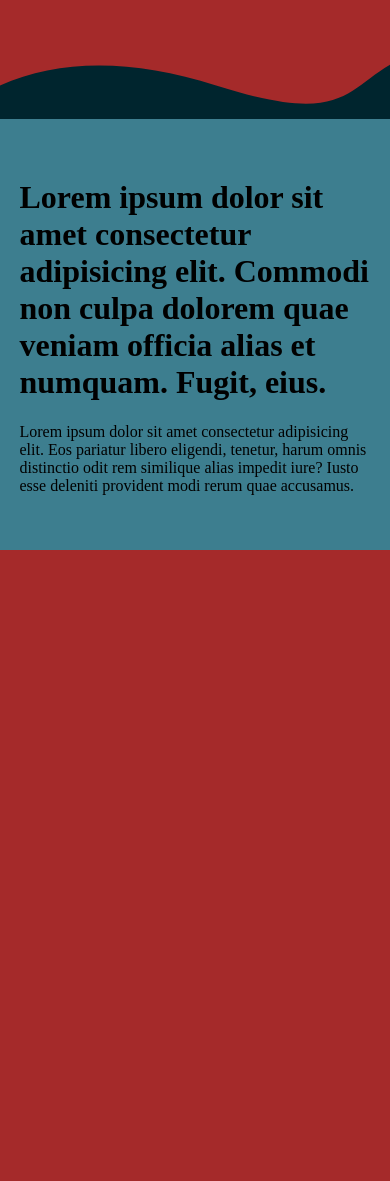
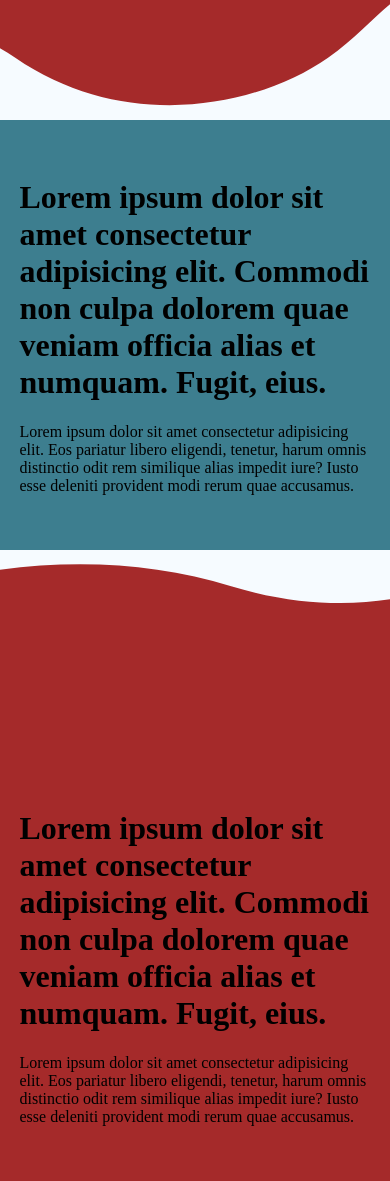
Before and after one commit to imkaransandhu/svgtesting, a plain HTML site: page index.html in a window 390 px wide. Shown: the part 512-1693 px from the top of the page. Before the commit the page ends 1076 px from the top, so only its background shows below. Drawn offline with Linux system fonts and the light colour scheme.

Commit message:
Update: New images and top and bottom svg curve

```diff
--- a/index.html
+++ b/index.html
@@ -6,6 +6,11 @@
     <meta name="viewport" content="width=device-width, initial-scale=1.0" />
     <title>SVG Testing</title>
     <link rel="stylesheet" href="style.css" />
+    <link
+      rel="shortcut icon"
+      href="./images/favicon-32x32.png"
+      type="image/x-icon"
+    />
   </head>
   <body>
     <div class="main-content">
@@ -22,8 +27,23 @@
     </div>
 
     <div class="banner">
-      <div class="svg"></div>
+      <div class="top-curve"></div>
+      <div class="bottom-curve"></div>
 
+      <h1>
+        Lorem ipsum dolor sit amet consectetur adipisicing elit. Commodi non
+        culpa dolorem quae veniam officia alias et numquam. Fugit, eius.
+      </h1>
+      <p>
+        Lorem ipsum dolor sit amet consectetur adipisicing elit. Eos pariatur
+        libero eligendi, tenetur, harum omnis distinctio odit rem similique
+        alias impedit iure? Iusto esse deleniti provident modi rerum quae
+        accusamus.
+      </p>
+    </div>
+
+
+    <div class="main-content-2">
       <h1>
         Lorem ipsum dolor sit amet consectetur adipisicing elit. Commodi non
         culpa dolorem quae veniam officia alias et numquam. Fugit, eius.
--- a/style.css
+++ b/style.css
@@ -10,20 +10,49 @@ body {
     padding: 10% 5%;
 }
 
+.main-content-2 {
+    margin-top: 200px;
+    padding: 10% 5%;
+}
+
 .banner {
     position: relative;
     padding: 10% 5%;
     background-color: hsl(192, 40%, 40%);
 }
 
-.svg {
+/* .svg {
     width: 100%;
     position: absolute;
     left: 0;
     right: 0;
     top: calc((-10.9/100) * 100vw);
-    /* top: -165px; */
+     top: -165px;
     background-image: url(./images/bg-footer-top-desktop.svg);
+    background-size: contain;
+    background-repeat: no-repeat;
+    height: 500px;
+} */
+
+.top-curve {
+    width: 100%;
+    position: absolute;
+    left: 0;
+    right: 0;
+    top: calc((-10.9/100) * 100vw);
+    background-image: url(./images/bg-section-top-desktop-1.svg);
+    background-size: contain;
+    background-repeat: no-repeat;
+    height: 500px;
+}
+
+.bottom-curve {
+    width: 100%;
+    position: absolute;
+    left: 0;
+    right: 0;
+    bottom: -500px;
+    background-image: url(./images/bg-section-bottom-desktop-1.svg);
     background-size: contain;
     background-repeat: no-repeat;
     height: 500px;
@@ -33,12 +62,24 @@ body {
 
 
 
-
 @media screen and (max-width: 768px) {
 
-    .svg {
+    /* .svg {
         top: calc((-14.1/100) * 100vw);
         background-image: url(./images/bg-footer-top-mobile.svg);
+    } */
+
+    .top-curve {
+        top: calc((-29.5/100) * 100vw);
+        background-image: url(./images/bg-section-top-mobile-1.svg);
     }
 
+    .bottom-curve {
+        /* bottom: calc((-14.1/100) * 100vw); */
+        bottom: -500px;
+        background-image: url(./images/bg-section-bottom-mobile-1.svg);
+    }
+
+
+
 }
```
Also changed, not shown: images/bg-section-bottom-desktop-1.svg (added), images/bg-section-bottom-desktop-2.svg (added), images/bg-section-bottom-mobile-1.svg (added), images/bg-section-bottom-mobile-2.svg (added), images/bg-section-top-desktop-1.svg (added), images/bg-section-top-desktop-2.svg (added), images/bg-section-top-mobile-1.svg (added), images/bg-section-top-mobile-2.svg (added), images/favicon-32x32.png (added).
